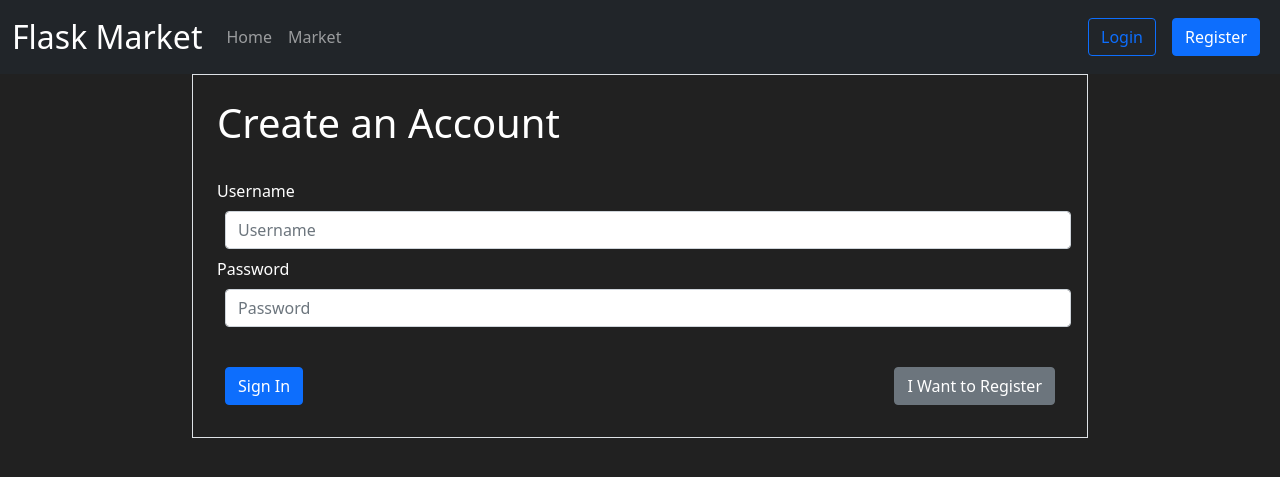
After one commit to srinidhibhat45/FlaskMarket, a Flask app: page /login in a window 1280 px wide. The commit adds this page. Shown: the top 477 px of the page. Run offline with Flask 2, Linux system fonts and the light colour scheme.

Commit message:
added login pages

```diff
--- a/market/routes.py
+++ b/market/routes.py
@@ -1,8 +1,10 @@
+from wtforms import form
 from market import app
 from flask import render_template, redirect, url_for, flash
 from market.models import Item, User
-from market.forms import RegisterForm
+from market.forms import RegisterForm, LoginForm
 from market import db
+
 
 @app.route('/')
 @app.route('/home')
@@ -31,6 +33,15 @@ def register_page():
             flash(f'There was an error with creating a user: {err_msg}', category='danger')
     return render_template('register.html', form=form)
 
+@app.route('/login', methods=['GET', 'POST'])
+def login_page():
+    form = LoginForm()
+
+    return render_template('login.html', form=form)
+
+
+
+
 
 # @app.route('/about/<username>')
 # def about_page(username):
--- a/market/templates/base.html
+++ b/market/templates/base.html
@@ -31,7 +31,7 @@
                 </ul>
                 <ul class="navbar-nav mb-2 mb-lg-0">
                     <li class="nav-item">
-                        <a href=""><button type="button" class="btn btn-outline-primary m-2">Login</button></a>
+                        <a href="/login"><button type="button" class="btn btn-outline-primary m-2">Login</button></a>
                     </li>
                     <li class="nav-item">
                         <a href="/register"><button type="button" class="btn btn-primary m-2">Register</button></a>
--- /dev/null
+++ b/market/templates/login.html
@@ -0,0 +1,24 @@
+{% extends 'base.html' %}
+{% block title %}Login{% endblock title %}
+
+{% block body %}
+<div style="width: 70%" class="container p-4 border">
+    <form method="POST" class="form-signin align-center" style="color:white">
+        {{ form.hidden_tag() }}
+        <h1>Create an Account</h1>
+        <br>
+        {{ form.username.label() }}
+        {{ form.username(class="form-control m-2", placeholder="Username") }}
+
+        {{ form.password.label() }}
+        {{ form.password(class="form-control m-2", placeholder="Password") }}
+
+        <br>
+
+        {{form.submit(class="btn btn-primary m-2")}}
+        <a style="float: right" class="btn btn-secondary m-2 " href="/register">I Want to Register</a>
+
+
+        </form>
+</div>
+{% endblock body %}
--- a/market/templates/register.html
+++ b/market/templates/register.html
@@ -21,7 +21,9 @@
 
         <br>
 
-        {{form.submit(class="btn btn-lg btn-block btn-primary m-2")}}
+        {{form.submit(class="btn btn-primary m-2")}}
+
+        <a style="float: right" class="btn btn-secondary m-2 " href="/register">I Want to Login</a>
     </form>
 </div>
 {% endblock body %}
```
